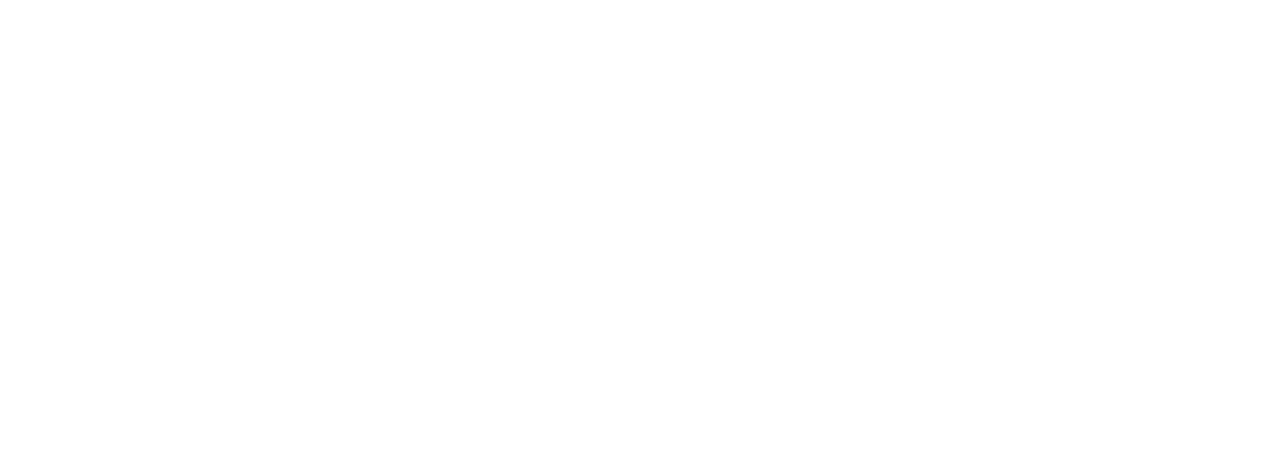
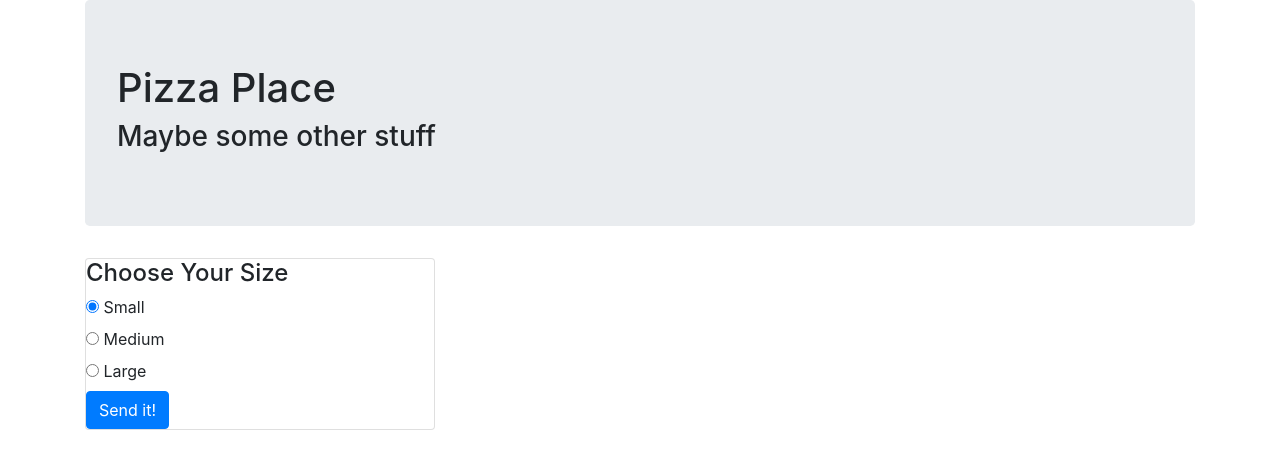
Before and after one commit to Singleballtheory/Pizza-Pie, a plain HTML site: page index.html in a window 1280 px wide. Drawn offline with Linux system fonts and the light colour scheme.

Commit message:
Add jumbotron, card, size radio buttons in html

```diff
--- a/index.html
+++ b/index.html
@@ -8,5 +8,46 @@
   <title>Pizza-Pie</title>
 </head>
 <body>
+  <div class="container">
+    <div class="jumbotron">
+      <h1>Pizza Place</h1>
+      <h3>Maybe some other stuff</h3>
+    </div>
+    <div class="row">
+      <div class="col-md-4">
+        <div class="card">
+          <form id="pizzaForm">
+            <h4>Choose Your Size</h4>
+            <div class="radio">
+              <label>
+                <input type="radio" name="size" value="Small" checked>
+                Small
+              </label>
+            </div>
+            <div class="radio">
+              <label>
+                <input type="radio" name="size" value="Medium">
+                Medium
+              </label>
+            </div>
+            <div class="radio">
+              <label>
+                <input type="radio" name="size" value="Large">
+                Large
+              </label>
+            </div>
+            <div id="orderPizza">
+              <button type="submit" class="btn btn-primary">Send it!</button>
+            </div>
+          </form>
+        </div>
+      </div>
+      <div class="col-md-8">
+        <div id="pizzaMade">
+          <p></p>
+        </div>
+      </div>
+    </div>
+  </div>
 </body>
 </html>
--- a/js/scripts.js
+++ b/js/scripts.js
@@ -14,28 +14,35 @@ Pizza.prototype.sizePrice = function() {
   }
 }
 
-// function sizePrice(size) {
-//   let price = 0;
-//   if (size === "Small") {
-//     price += 10;
-//   } else if (size === "Medium") {
-//     price += 12;
-//   } else if (size === "Large") {
-//     price += 14;
-//   }
-//   return price;
-// }
-
 Pizza.prototype.toppingPrice = function() {
   for (let i=0; i<=this.topping.length; i++) {
     this.price += 2;
   }
 }
 
+$Document.ready(function() {
+  $("form#pizzaForm").submit(function(event) {
+    event.preventDefault();
+
+  });
+});
+
 // function toppingPrice(topping) {
-//   let price = 0;
-//   for (let i=0; i < topping[i].length; i++) {
-//     price += 2;
-//   }
-//   return price;
-// }
+  //   let price = 0;
+  //   for (let i=0; i < topping[i].length; i++) {
+    //     price += 2;
+    //   }
+    //   return price;
+    // }
+
+  // function sizePrice(size) {
+  //   let price = 0;
+  //   if (size === "Small") {
+  //     price += 10;
+  //   } else if (size === "Medium") {
+  //     price += 12;
+  //   } else if (size === "Large") {
+  //     price += 14;
+  //   }
+  //   return price;
+  // }
```
